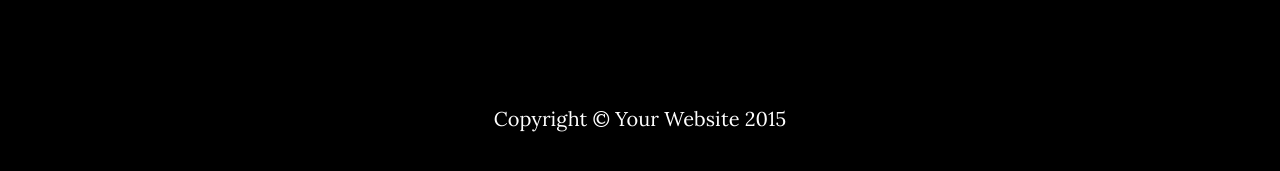
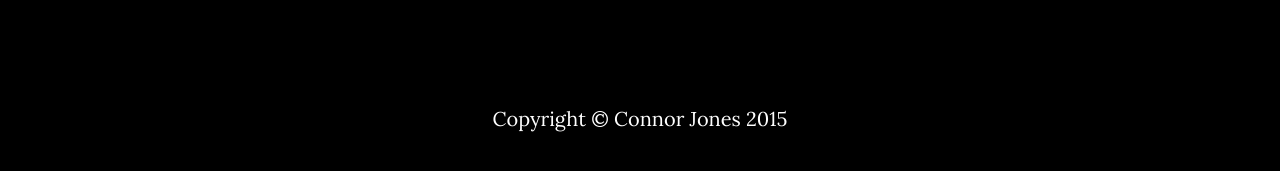
Before and after one commit to jones1998/hs-porfolio, a Jekyll site: the page built from index.html, in a window 1280 px wide and 900 px high, scrolled down 2593 px. Shown: the part 715-886 px from the top of the window. Built offline with Jekyll 4.4.1, drawn with Linux system fonts in a browser that asks for light colours.

Commit message:
Update _config.yml

```diff
--- a/_config.yml
+++ b/_config.yml
@@ -11,20 +11,20 @@ color:
   links: '#219ab3'
 
 # Footer settings
-footer: Your Website
+footer: Connor Jones
 
 # Social networks usernames (many more available: google-plus, flickr, dribbble, pinterest, instagram, tumblr, linkedin, etc.)
 social:
   - title: twitter
-    url: https://twitter.com/SBootstrap
+    url:
   - title: facebook
     url:
   - title: stack-overflow
-    url: http://stackoverflow.com/questions/tagged/jekyll
+    url:
   - title: bitbucket
-    url: http://bitbucket.org/jekyll
+    url:
   - title: github
-    url: https://github.com/IronSummitMedia/startbootstrap
+    url:
 
 # Build settings
 markdown: kramdown
```
